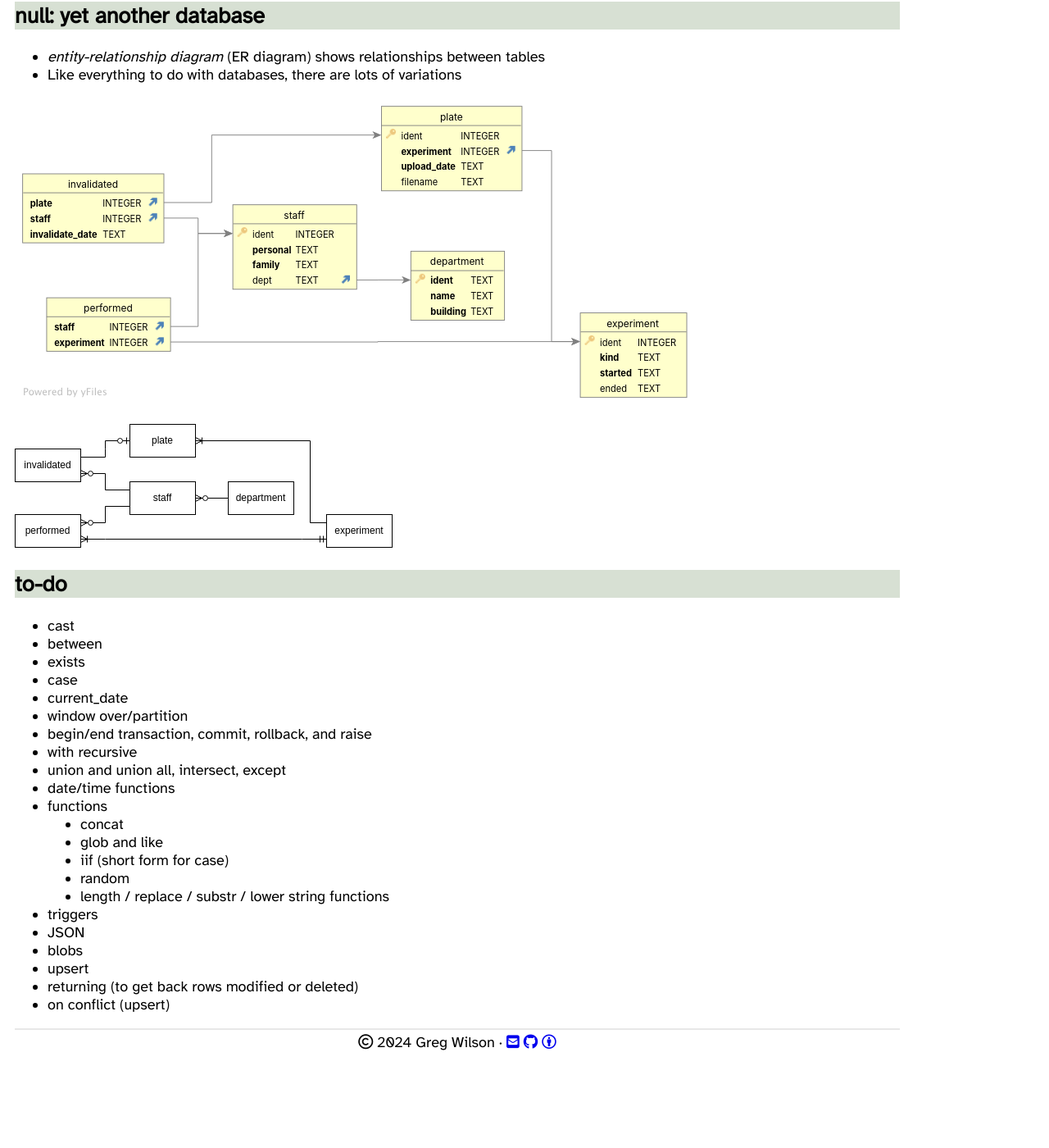
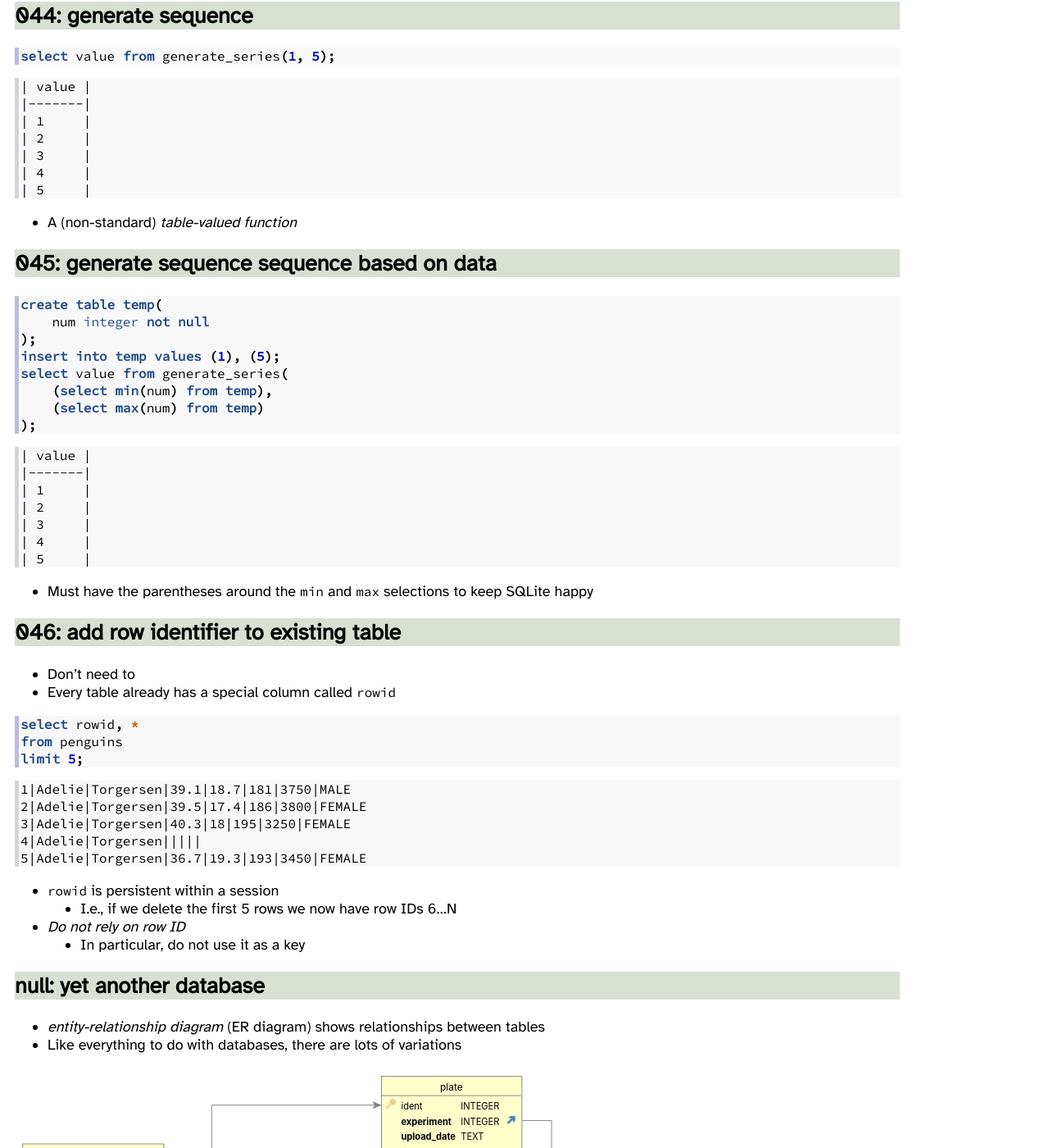
Before and after one commit to gvwilson/sql-tutorial, a Jekyll site: the page built from index.md, in a window 1280 px wide and 1400 px high, scrolled down 20932 px. Shown: the whole window at 82% size. Built offline with Jekyll 4.4.1, drawn with Linux system fonts in a browser that asks for light colours; nearby versions of some CDN libraries; our own code applies the rules of GitHub Pages for plain Markdown files; before the commit the page ends 22222 px from its top, so only the background shows below that.

Commit message:
feat: sequence numbers

````diff
--- a/index.md
+++ b/index.md
@@ -1130,6 +1130,70 @@
 44    Goto            0     1     0                   0
 ```
 
+## 044: generate sequence
+
+```sql
+select value from generate_series(1, 5);
+```
+```
+| value |
+|-------|
+| 1     |
+| 2     |
+| 3     |
+| 4     |
+| 5     |
+```
+
+-   A (non-standard) *table-valued function*
+
+## 045: generate sequence sequence based on data
+
+```sql
+create table temp(
+    num integer not null
+);
+insert into temp values (1), (5);
+select value from generate_series(
+    (select min(num) from temp),
+    (select max(num) from temp)
+);
+```
+```
+| value |
+|-------|
+| 1     |
+| 2     |
+| 3     |
+| 4     |
+| 5     |
+```
+
+-   Must have the parentheses around the `min` and `max` selections to keep SQLite happy
+
+## 046: add row identifier to existing table
+
+-   Don't need to
+-   Every table already has a special column called `rowid`
+
+```sql
+select rowid, *
+from penguins
+limit 5;
+```
+```
+1|Adelie|Torgersen|39.1|18.7|181|3750|MALE
+2|Adelie|Torgersen|39.5|17.4|186|3800|FEMALE
+3|Adelie|Torgersen|40.3|18|195|3250|FEMALE
+4|Adelie|Torgersen|||||
+5|Adelie|Torgersen|36.7|19.3|193|3450|FEMALE
+```
+
+-   `rowid` is persistent within a session
+    -   I.e., if we delete the first 5 rows we now have row IDs 6…N
+-   *Do not rely on row ID*
+    -   In particular, do not use it as a key
+
 ## null: yet another database
 
 -   *entity-relationship diagram* (ER diagram) shows relationships between tables
@@ -1138,6 +1202,8 @@
 ![assay database table diagram](./img/assays_tables.svg)
 
 ![assay ER diagram](./img/assays_er.svg)
+
+---
 
 ## to-do
 
````
